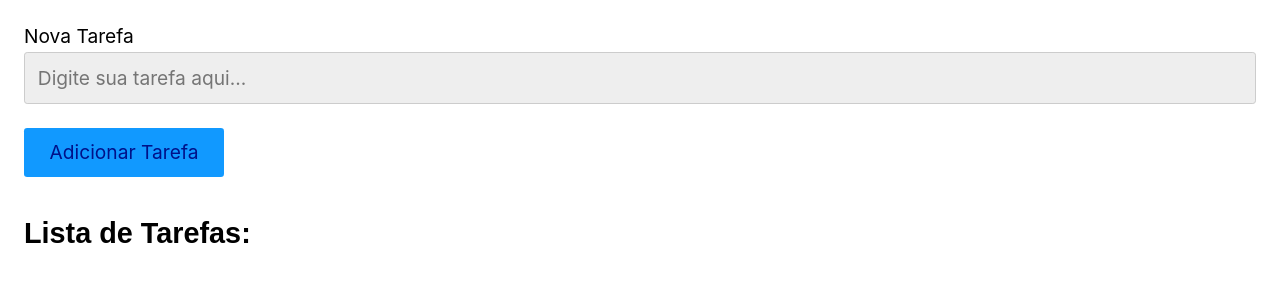
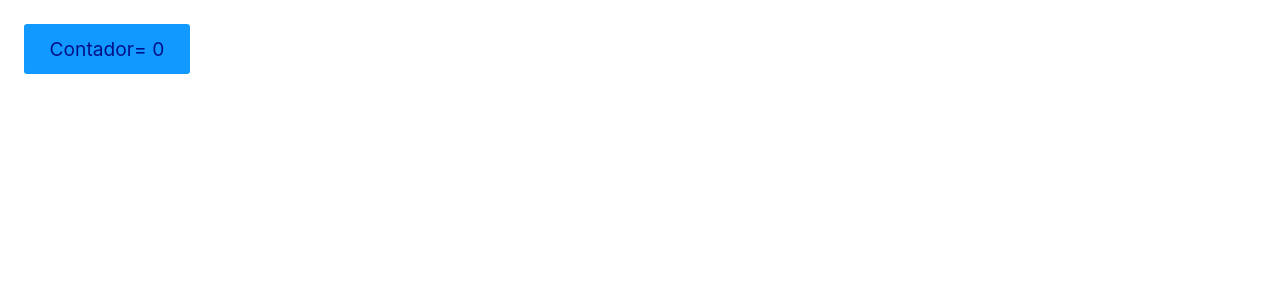
Before and after one commit to EdineiPinho/React-Tests, a React (Create React App) app: page / in a window 1280 px wide. Shown: the top 300 px of the page. Built offline with nearby package versions, Linux system fonts and the light colour scheme.

Commit message:
beta(useMemo): Testing how Reac.useMemo() works

```diff
--- a/src/App.js
+++ b/src/App.js
@@ -1,10 +1,10 @@
 import React from 'react';
-import HookUseRef from './Hooks/HookUseRef/HookUseRef';
+import HookUseMemo from './Hooks/HookUseMemo/HookUseMemo';
 
 const App = () => {
 
   return (<React.Fragment>
-    <HookUseRef />
+    <HookUseMemo />
   </React.Fragment>);
 };
 
--- /dev/null
+++ b/src/Hooks/HookUseMemo/HookUseMemo.js
@@ -0,0 +1,23 @@
+import React from 'react';
+
+const HookUseMemo = () => {
+  const [contar, setContar] = React.useState(0);
+  const valor = React.useMemo(() => {
+    let localItem;
+    if (window.localStorage.getItem('dados')) {
+      localItem = window.localStorage.getItem('dados');
+      console.log('Use memo foi ativado e HÁ item no localStorage')
+      return localItem;
+    }
+    console.log('Use memo foi ativado e NÃO há item no localStorage')
+    return null;
+  }, [])
+  console.log(valor);
+  return (
+    <>
+      <button onClick={() => setContar(contar + 1)}>Contador= {contar}</button>
+    </>
+  );
+}
+
+export default HookUseMemo;
```
